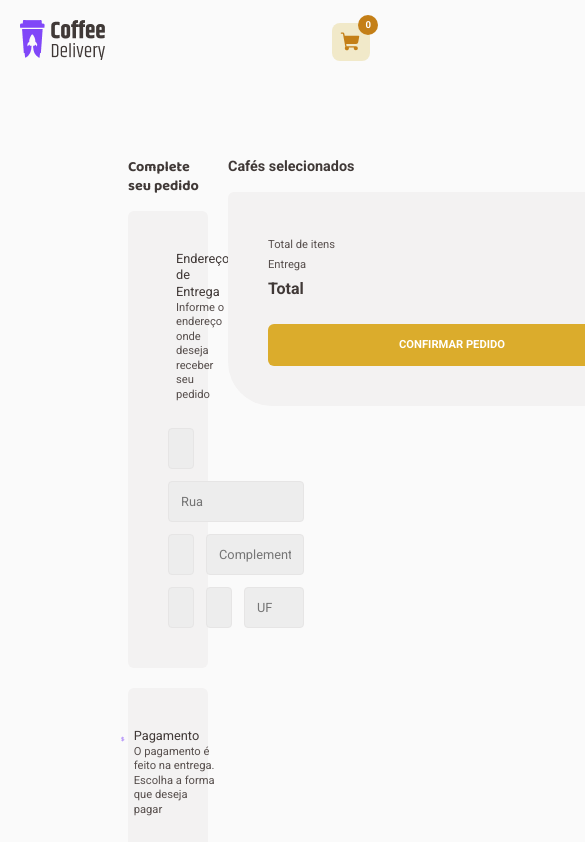
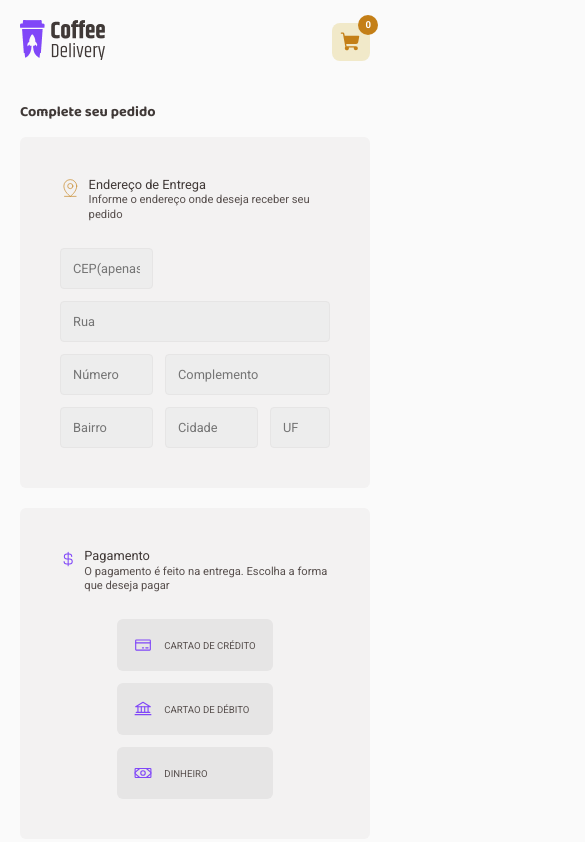
Before and after one commit to EduardoNGomes/CoffeeDelivery, a React (Vite) app: page /checkout in a window 390 px wide. Shown: the top 842 px of the page, 585 px wide, since content can reach past the window. Built offline with nearby package versions, Linux system fonts and the light colour scheme.

Commit message:
mobile version page checkout

```diff
--- a/src/pages/Checkout/components/Payment/styles.ts
+++ b/src/pages/Checkout/components/Payment/styles.ts
@@ -48,6 +48,9 @@ export const ButtonsBoxContainer = styled.div`
   gap: 12px;
 
   margin-top: 3.2rem;
+  @media (max-width: 400px) {
+    flex-direction: column;
+  }
 `
 
 export const PaymentButton = styled.button`
--- a/src/pages/Checkout/styles.ts
+++ b/src/pages/Checkout/styles.ts
@@ -10,4 +10,21 @@ export const Container = styled.div`
     'address address orders'
     'address address orders'
     'payment payment orders';
+
+  @media (max-width: 1024px) {
+    margin: 0;
+    padding: 20px;
+    grid-template-columns: 1fr 1fr;
+    grid-template-areas:
+      'address address '
+      'payment payment '
+      'orders orders ';
+  }
+  @media (max-width: 768px) {
+    grid-template-columns: 1fr;
+    grid-template-areas:
+      'address  '
+      'payment  '
+      'orders ';
+  }
 `
--- a/src/pages/Success/styles.ts
+++ b/src/pages/Success/styles.ts
@@ -29,6 +29,30 @@ export const PageContent = styled.div`
   gap: 14.8rem;
 
   margin: 40px;
+
+  @media (max-width: 1024px) {
+    margin: 40px 0;
+
+    gap: 3rem;
+    justify-content: center;
+    align-items: center;
+
+    img {
+      width: 400px;
+    }
+  }
+
+  @media (max-width: 768px) {
+    margin: 40px 0;
+
+    gap: 3rem;
+    justify-content: center;
+    align-items: center;
+
+    img {
+      width: 400px;
+    }
+  }
 `
 
 export const DetailsContent = styled.div`
--- a/src/styles/global.ts
+++ b/src/styles/global.ts
@@ -38,6 +38,12 @@ export const GlobalStyle = createGlobalStyle`
     list-style: none;
   }
 
+  @media (max-width: 1024px) {
+    *{
+      font-size:60%;
+    }
+  }
+
   @media (max-width: 768px) {
     *{
       font-size:50%;
```
